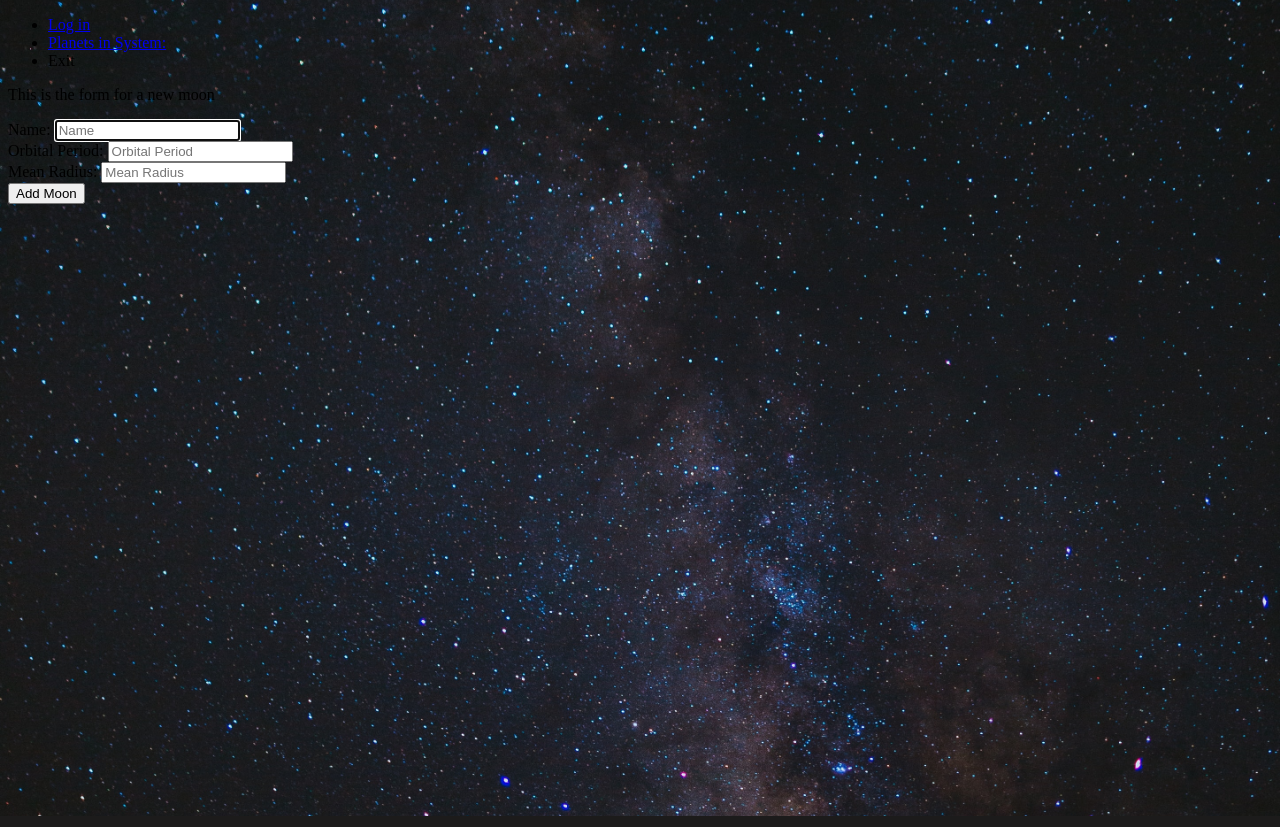
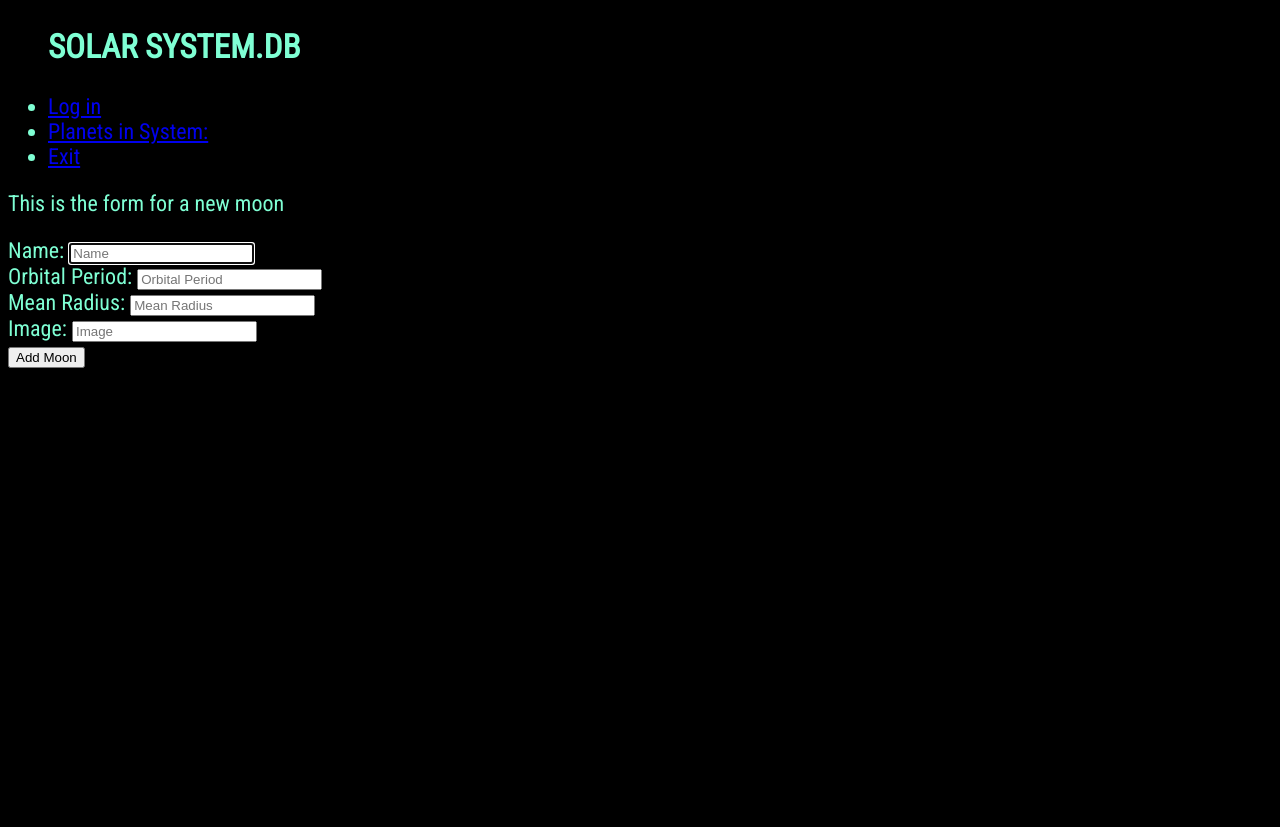
Before and after one commit to WaxenOsprey/SolarSystem.DB, a Flask app: page /planets/1/moons/new in a window 1280 px wide. Run offline with Flask 2, Linux system fonts and the light colour scheme; data that the repository does not hold is empty; some libraries are stand-ins or nearby versions.

Commit message:
add some more css, photos resizing, some jovian moons into seed data, and login feature

```diff
--- a/controllers/moons_controller.py
+++ b/controllers/moons_controller.py
@@ -38,9 +38,10 @@ def create_moon(planet_id): # number two
     name = request.form['name']  # number two
     orbital_period = request.form['orbital_period']
     mean_radius = request.form['mean_radius']
+    image = request.form['image']
     #need planet object, cant just use planet_id
     selected_planet = planet_repository.select(planet_id)
-    moon = Moon(name, selected_planet, orbital_period, mean_radius)
+    moon = Moon(name, selected_planet, orbital_period, mean_radius, image)
     moon_repository.save(moon)
 
     user = user_repository.select_active_user()
--- a/controllers/planets_controller.py
+++ b/controllers/planets_controller.py
@@ -38,8 +38,9 @@ def create_planet():
     mass = request.form['mass']
     temp = request.form['temp']
     gravity = request.form['gravity']
+    image = request.form['image']
     # create new planet object with values from vars
-    planet = Planet(name, mass, temp, gravity)
+    planet = Planet(name, mass, temp, gravity, image)
     # saves to db
     planet_repository.save(planet)
 
--- a/db/solar_system.sql
+++ b/db/solar_system.sql
@@ -52,3 +52,7 @@ INSERT INTO planets (name, mass, temp, gravity, image) VALUES ('Pluto', '0.055 E
 INSERT INTO moons (name, planet_id, orbital_period, mean_radius, image) VALUES ('The Moon', 3, '27 days', '1737km', 'https://upload.wikimedia.org/wikipedia/commons/e/e1/FullMoon2010.jpg');
 INSERT INTO moons (name, planet_id, orbital_period, mean_radius, image) VALUES ('Phobos', 4, '0.3 days', '11.2km', 'https://upload.wikimedia.org/wikipedia/commons/5/5c/Phobos_colour_2008.jpg');
 INSERT INTO moons (name, planet_id, orbital_period, mean_radius, image) VALUES ('Deimos', 4, '1.2 days', '6.2km', 'https://upload.wikimedia.org/wikipedia/commons/8/86/NASA-Deimos-MarsMoon-20090221.jpg');
+INSERT INTO moons (name, planet_id, orbital_period, mean_radius, image) VALUES ('Io', 5, '1.7 days', '1821km', 'https://upload.wikimedia.org/wikipedia/commons/7/7b/Io_highest_resolution_true_color.jpg');
+INSERT INTO moons (name, planet_id, orbital_period, mean_radius, image) VALUES ('Europa', 5, '3.5 days', '1560km', 'https://upload.wikimedia.org/wikipedia/commons/e/e4/Europa-moon-with-margins.jpg');
+INSERT INTO moons (name, planet_id, orbital_period, mean_radius, image) VALUES ('Ganymede', 5, '7.1 days', '2634km', 'https://upload.wikimedia.org/wikipedia/commons/2/21/Ganymede_-_Perijove_34_Composite.png');
+INSERT INTO moons (name, planet_id, orbital_period, mean_radius, image) VALUES ('Calisto', 5, '16 days', '2410km', 'https://upload.wikimedia.org/wikipedia/commons/2/2f/Callisto_-_July_8_1979_%2838926064465%29.jpg');
--- a/repositories/planet_repository.py
+++ b/repositories/planet_repository.py
@@ -52,6 +52,6 @@ def delete(id):
 
 def update(planet):
     sql = "UPDATE planets SET (name, mass, temp, gravity, image) = (%s, %s, %s, %s, %s) WHERE id = %s"
-    values = [planet.name, planet.mass, planet.temp, planet.gravity, planet.id, planet.image]
+    values = [planet.name, planet.mass, planet.temp, planet.gravity, planet.image, planet.id]
     print(values)
     run_sql(sql, values)
--- a/static/style.css
+++ b/static/style.css
@@ -1,10 +1,11 @@
 body, html {
   height: 100%;
+  font-family: 'Roboto Condensed';font-size: 22px;color: aquamarine;
+
 }
 
 .home-body {
-  /* The image used */
-  background-image: url("img/galaxy.jpg");
+  background-color: black;
 
   /* Full height */
   height: 100%;
@@ -14,3 +15,14 @@ body, html {
   background-repeat: no-repeat;
   background-size: cover;
 }
+
+.home-page {
+  background-image: url("img/sun.png");
+}
+
+/* .content {
+  border-width: 2px;
+  border-bottom: 2px;
+  border-color: aquamarine;
+  border-style: solid;
+} */
--- a/templates/base.html
+++ b/templates/base.html
@@ -4,6 +4,7 @@
   <meta charset="UTF-8">
   <meta name="viewport" content="width=device-width, initial-scale=1.0">
   <meta http-equiv="X-UA-Compatible" content="ie=edge">
+  <link href='https://fonts.googleapis.com/css?family=Roboto Condensed' rel='stylesheet'>
   <link rel="stylesheet" href="https://stackpath.bootstrapcdn.com/font-awesome/4.7.0/css/font-awesome.min.css" crossorigin="anonymous">
   <link rel="stylesheet" href="{{ url_for('static', filename='style.css') }}">
   <title>Solar System</title>
@@ -12,9 +13,10 @@
   <header>
     <nav class="base-menu">
       <ul class="menu">
+        <h1 class="site-title">SOLAR SYSTEM.DB</h1>
         <li><a href="/">Log in</a></li>
         <li><a href="{{ url_for('planets.planets') }}">Planets in System: </a></li>
-        <li><a href=""></a>Exit</li>
+        <li><a href="/exit">Exit</a></li>
       </ul>
     </nav>
   </header>
--- a/templates/exit.html
+++ b/templates/exit.html
@@ -0,0 +1 @@
+<p>this is the exit page which will display a report of the users activities</p>
--- a/templates/planets/edit.html
+++ b/templates/planets/edit.html
@@ -23,7 +23,7 @@
   </div>
 
   <div>
-    <label for="image">image</label>
+    <label for="image">Image</label>
     <input type="text" id="image" name="image" value="{{planet.image}}">
   </div>
 
--- a/templates/planets/moons/index.html
+++ b/templates/planets/moons/index.html
@@ -5,6 +5,9 @@
 
 {% for moon in local_moons %}
   <p>{{ moon.name }}</p>
+  <div>
+    <img src="{{moon.image}}" alt="moon" width="10%" height="10%">
+  </div>
   <a href="/planets/{{ planet.id }}/moons/{{ moon.id }}">view individual moon</a>
 {% endfor %}
 <a href="/planets/{{ planet.id }}/moons/new">new moon</a>
--- a/templates/planets/moons/new.html
+++ b/templates/planets/moons/new.html
@@ -18,6 +18,13 @@
     <input type="text" id="mean_radius" name="mean_radius" placeholder="Mean Radius" required>
   </div>
 
+  <div>
+    <label for="image">Image:</label>
+    <input type="text" id="image" name="image" placeholder="Image">
+  </div>
+
+
+
   <button type="submit">Add Moon</button>
 
 </form>
--- a/templates/planets/moons/show.html
+++ b/templates/planets/moons/show.html
@@ -3,10 +3,9 @@
 
   <div>
     <p>{{ moon.name }} this is the page for an individual moon</p>
-    <p><img src="{{ moon.image }}" alt="The moon {{ moon.name }}"></p>
+    <p><img src="{{ moon.image }}" alt="The moon {{ moon.name }}" width="550" height="550"></p>
     <a href="/planets/{{planet.id}}/moons/{{moon.id}}/edit">Edit</a>
 
-    <hr>
 
     <form class="delete-form" action="/planets/{{planet.id}}/moons/{{moon.id}}/delete" method="POST">
       <button class="trash-button"><i class="fa fa-trash-o fa-3x" style="color:red" aria-hidden="true"></i></button>
--- a/templates/planets/new.html
+++ b/templates/planets/new.html
@@ -23,6 +23,11 @@
     <input type="text" id="gravity" name="gravity" placeholder="Gravity" required>
   </div>
 
+  <div>
+    <label for="image">Image</label>
+    <input type="text" id="image" name="image" placeholder="Image">
+  </div>
+
   <button type="submit">Add Planet</button>
 
 </form>
```
Also changed, not shown: controllers/users_controller.py (+8 -5 lines), repositories/user_repository.py (+15 -0 lines), templates/index.html (+6 -4 lines), templates/planets/index.html (+3 -8 lines), templates/planets/show.html (+4 -5 lines).
